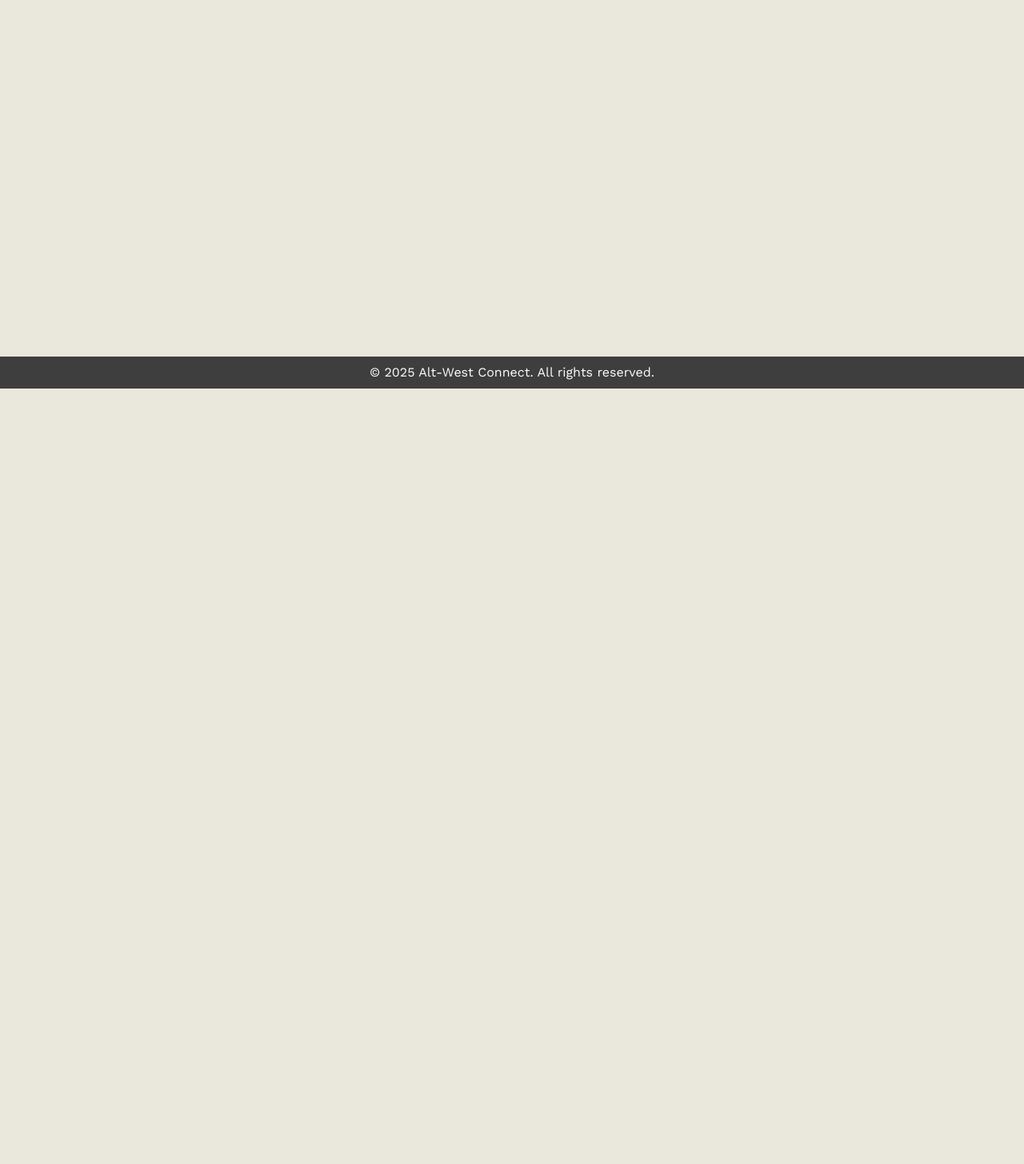
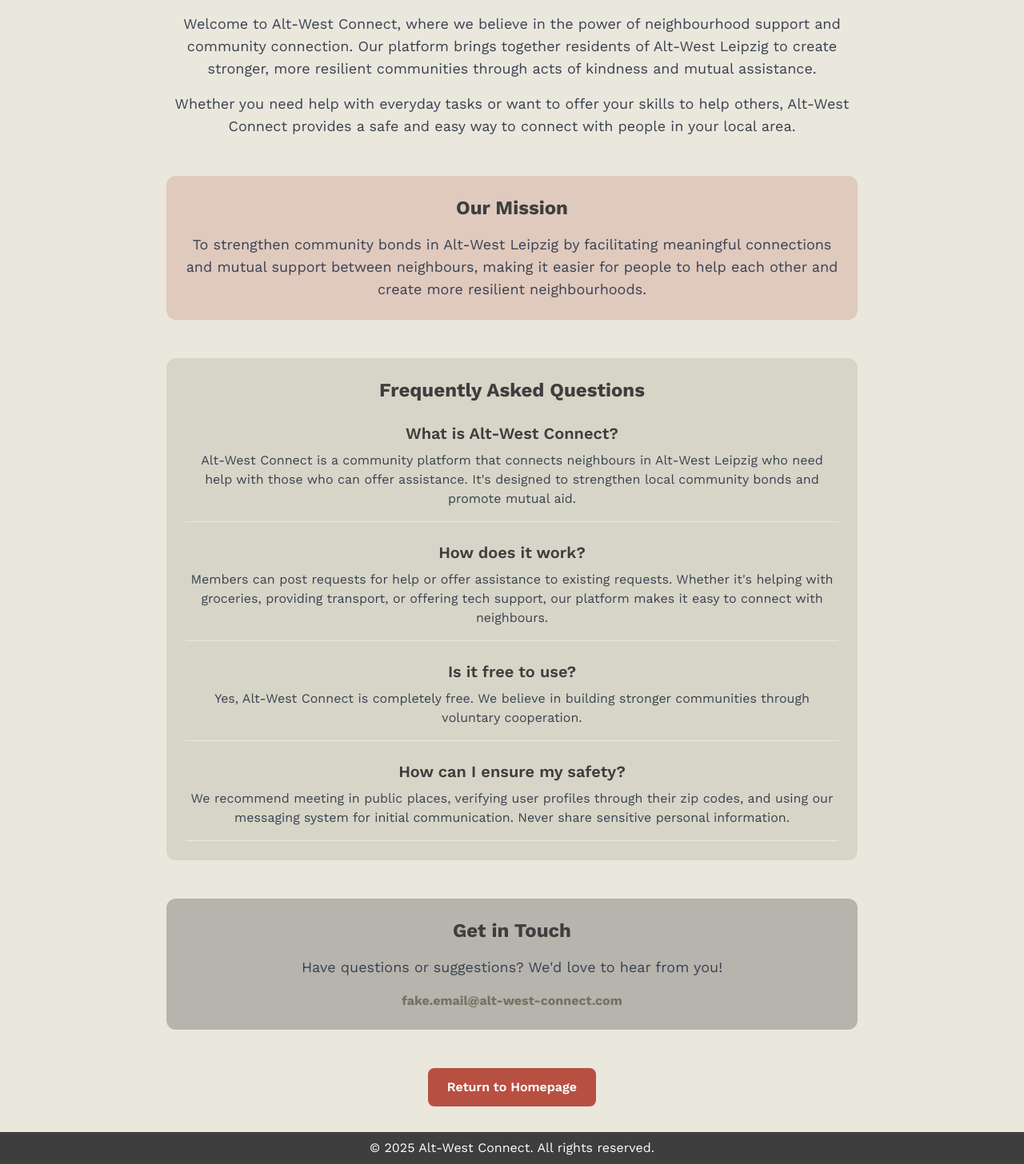
Before and after one commit to diecatiamonteiro/neighbourhood-helper-fullstack-mern, a React (Vite) app in the folder client/: page /about in a window 1280 px wide. Shown: the part 314-1770 px from the top of the page at 80% size. Before the commit the page ends 800 px from the top, so only its background shows below. Built offline with nearby package versions, Linux system fonts and the light colour scheme; no server answers; a web font is replaced by a local one.

Commit message:
created about page

```diff
--- a/client/src/pages/About.jsx
+++ b/client/src/pages/About.jsx
@@ -1,7 +1,87 @@
-import React from 'react'
+import React from 'react';
+import { Link } from 'react-router-dom';
+import logo from '/logo.png';
 
 export default function About() {
+  const faqs = [
+    {
+      question: "What is Alt-West Connect?",
+      answer: "Alt-West Connect is a community platform that connects neighbours in Alt-West Leipzig who need help with those who can offer assistance. It's designed to strengthen local community bonds and promote mutual aid."
+    },
+    {
+      question: "How does it work?",
+      answer: "Members can post requests for help or offer assistance to existing requests. Whether it's helping with groceries, providing transport, or offering tech support, our platform makes it easy to connect with neighbours."
+    },
+    {
+      question: "Is it free to use?",
+      answer: "Yes, Alt-West Connect is completely free. We believe in building stronger communities through voluntary cooperation."
+    },
+    {
+      question: "How can I ensure my safety?",
+      answer: "We recommend meeting in public places, verifying user profiles through their zip codes, and using our messaging system for initial communication. Never share sensitive personal information."
+    }
+  ];
+
   return (
-    <div>About</div>
-  )
+    <div className="max-w-4xl mx-auto px-4 py-8">
+      {/* Platform Info Section */}
+      <section className="mb-12">
+        <h1 className="text-4xl font-bold text-charcoal mb-6">About Alt-West Connect</h1>
+        <img src={logo} alt="Alt-West Connect Logo" className="w-32 h-32 mb-4 mx-auto" />
+        <p className="text-lg text-gray-700 mb-4">
+          Welcome to Alt-West Connect, where we believe in the power of neighbourhood support and community connection.
+          Our platform brings together residents of Alt-West Leipzig to create stronger, more resilient communities through acts of kindness and mutual assistance.
+        </p>
+        <p className="text-lg text-gray-700 mb-4">
+          Whether you need help with everyday tasks or want to offer your skills to help others,
+          Alt-West Connect provides a safe and easy way to connect with people in your local area.
+        </p>
+      </section>
+
+      {/* Mission Section */}
+      <section className="mb-12 bg-brick/20 p-6 rounded-xl">
+        <h2 className="text-2xl font-bold text-charcoal mb-4">Our Mission</h2>
+        <p className="text-lg text-gray-700">
+          To strengthen community bonds in Alt-West Leipzig by facilitating meaningful connections and mutual support between neighbours,
+          making it easier for people to help each other and create more resilient neighbourhoods.
+        </p>
+      </section>
+
+      {/* FAQ Section */}
+      <section className="mb-12 bg-olive/20 p-6 rounded-xl">
+        <h2 className="text-2xl font-bold text-charcoal mb-6">Frequently Asked Questions</h2>
+        <div className="space-y-6">
+          {faqs.map((faq, index) => (
+            <div key={index} className="border-b border-gray-200 pb-4">
+              <h3 className="text-xl font-semibold text-charcoal mb-2">{faq.question}</h3>
+              <p className="text-gray-700">{faq.answer}</p>
+            </div>
+          ))}
+        </div>
+      </section>
+
+      {/* Contact Section */}
+      <section className="mb-12 bg-charcoal/30 p-6 rounded-xl">
+        <h2 className="text-2xl font-bold text-charcoal mb-4">Get in Touch</h2>
+        <p className="text-lg text-gray-700 mb-4">
+          Have questions or suggestions? We'd love to hear from you!
+        </p>
+        <a
+          className="text-oliveHover font-bold"
+        >
+          fake.email@alt-west-connect.com
+        </a>
+      </section>
+
+      {/* Navigation */}
+      <div className="text-center">
+        <Link
+          to="/"
+          className="inline-block bg-brick hover:bg-brickHover text-white px-6 py-3 rounded-lg font-semibold transition-all duration-300"
+        >
+          Return to Homepage
+        </Link>
+      </div>
+    </div>
+  );
 }
```
